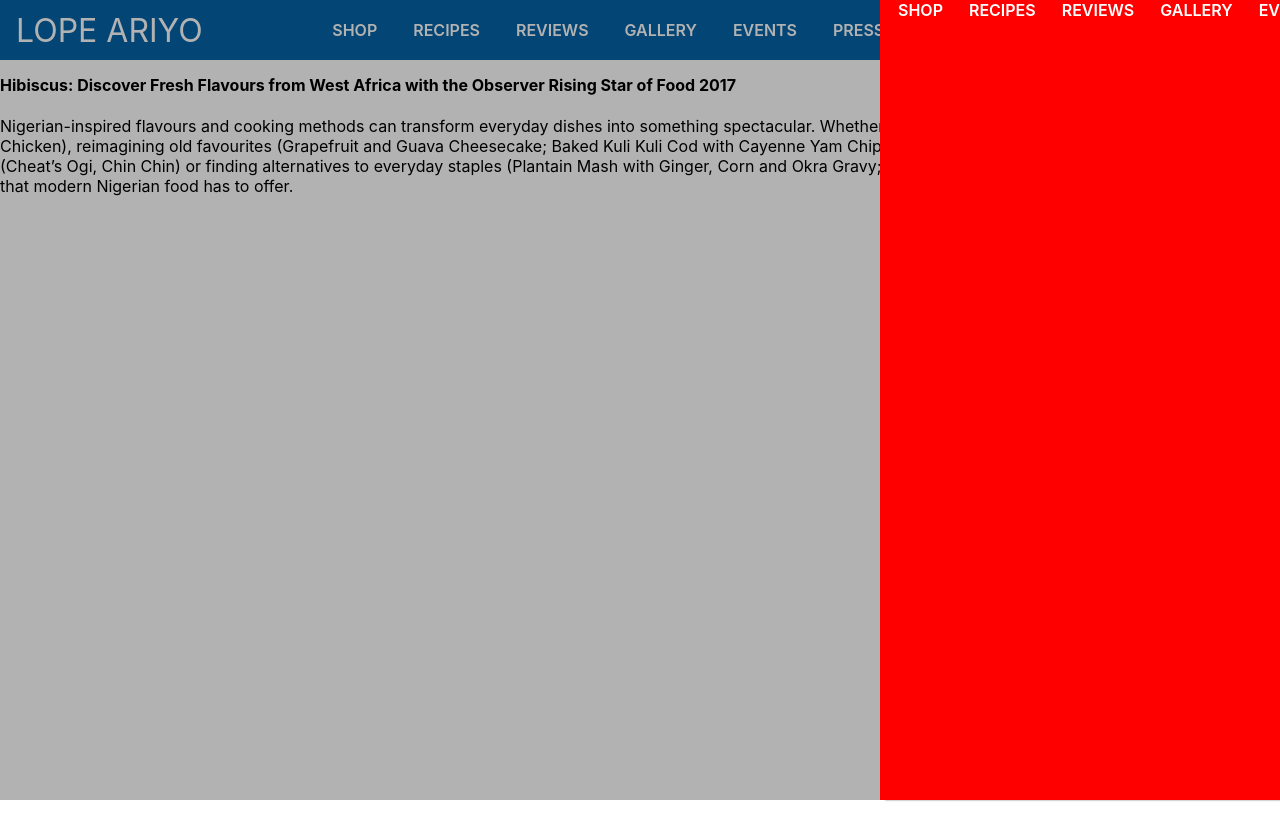
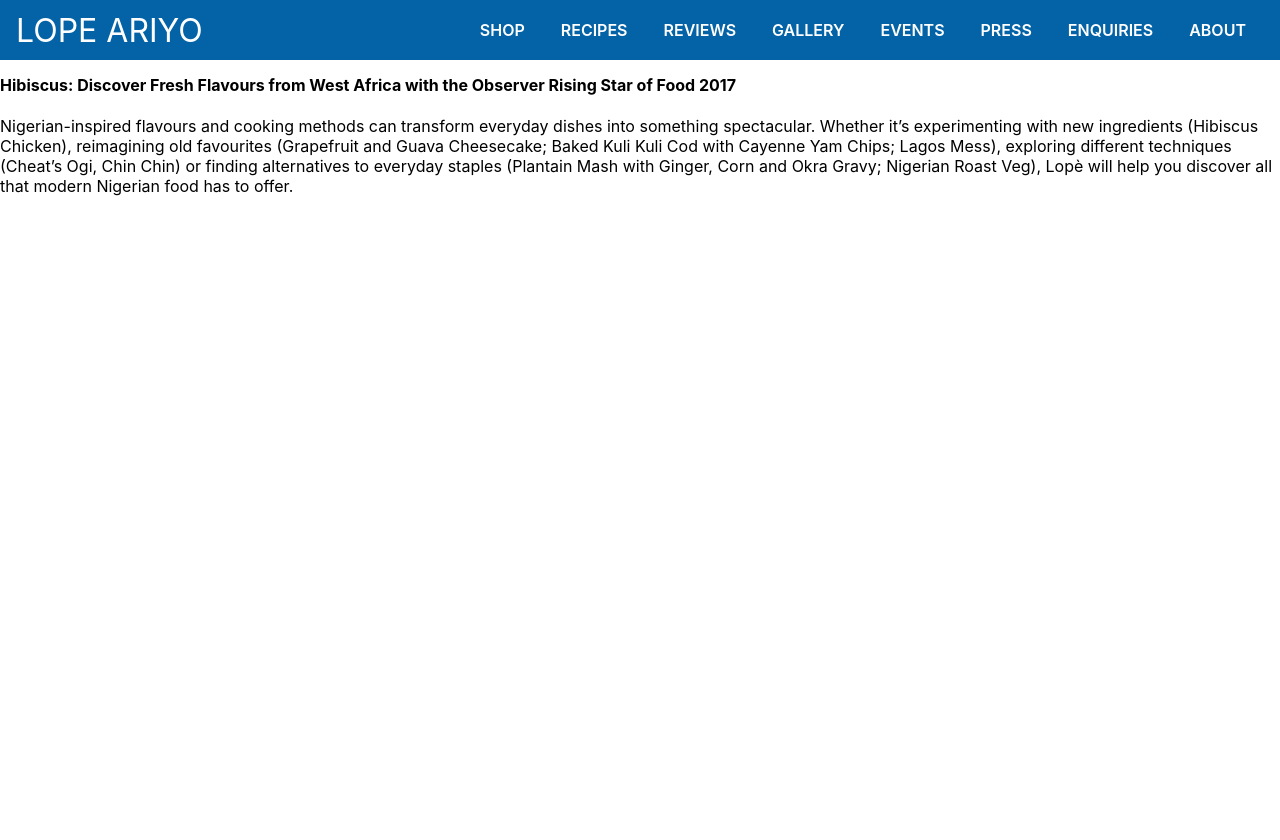
Before and after one commit to LopeAriyo/hibiscus, a React (Create React App) app: page / in a window 1280 px wide. Shown: the top 840 px of the page. Built offline with nearby package versions, Linux system fonts and the light colour scheme.

Commit message:
Created all components for the menu

```diff
--- a/src/App.js
+++ b/src/App.js
@@ -3,12 +3,32 @@
 import SideNavbar from "./components/SideNavbar/SideNavbar";
 import Backdrop from "./components/Backdrop/Backdrop";
 class App extends Component {
+    state = {
+        sideNavigationVisible: false
+    };
+
+    handleHamburgerClick = () => {
+        this.setState(prevState => {
+            return { sideNavigationVisible: !prevState.sideNavigationVisible };
+        });
+    };
+
+    handleBackDropClick = () => {
+        this.setState({ sideNavigationVisible: false });
+    };
+
     render() {
+        let backdrop;
+
+        if (this.state.sideNavigationVisible) {
+            backdrop = <Backdrop handleClick={this.handleBackDropClick} />;
+        }
+
         return (
             <div style={{ height: "100%" }}>
-                <Navbar />
-                <SideNavbar />
-                <Backdrop />
+                <Navbar handleHamburgerClick={this.handleHamburgerClick} />
+                <SideNavbar visible={this.state.sideNavigationVisible} />
+                {backdrop}
                 <main style={{ marginTop: "75px" }}>
                     <h4>
                         Hibiscus: Discover Fresh Flavours from West Africa with
--- a/src/components/Backdrop/Backdrop.js
+++ b/src/components/Backdrop/Backdrop.js
@@ -1,6 +1,8 @@
 import React from "react";
 import "./Backdrop.css";
 
-const backdrop = props => <div className="backdrop" />;
+const backdrop = props => (
+    <div className="backdrop" onClick={props.handleClick} />
+);
 
 export default backdrop;
--- a/src/components/Navbar/Navbar.css
+++ b/src/components/Navbar/Navbar.css
@@ -80,3 +80,15 @@
     color: #393101;
     text-decoration: none;
 }
+
+@media (max-width: 768px) {
+    .navbar-options {
+        display: none;
+    }
+}
+
+@media (min-width: 769px) {
+    .navbar-hamburger {
+        display: none;
+    }
+}
--- a/src/components/Navbar/Navbar.js
+++ b/src/components/Navbar/Navbar.js
@@ -45,9 +45,8 @@
                     </li>
                 </ul>
             </div>
-            <div className="navbar-spacer"></div>
-            <div>
-                <HamburgerIcon />
+            <div className="navbar-hamburger">
+                <HamburgerIcon handleClick={props.handleHamburgerClick} />
             </div>
         </nav>
     </header>
--- a/src/components/SideNavbar/HamburgerIcon.js
+++ b/src/components/SideNavbar/HamburgerIcon.js
@@ -3,7 +3,7 @@
 import "./HamburgerIcon.css";
 
 const hamburgerIcon = props => (
-    <button className="hamburger-icon">
+    <button className="hamburger-icon" onClick={props.handleClick}>
         <div className="hamburger-line" />
         <div className="hamburger-line" />
         <div className="hamburger-line" />
--- a/src/components/SideNavbar/SideNavbar.css
+++ b/src/components/SideNavbar/SideNavbar.css
@@ -1,6 +1,4 @@
 .side-navbar-navigation {
-    display: flex;
-    flex-direction: column;
     top: 0;
     right: 0;
     height: 100%;
@@ -10,4 +8,36 @@
     box-shadow: 5px 0px 2px rgba(0, 0, 0, 0.5);
     position: fixed;
     z-index: 200;
+    transform: translateX(0%);
+    transition: transform 0.5s ease-out;
 }
+
+.side-navbar-navigation .open {
+    transform: translateX(-100%);
+}
+
+.side-navbar-options ul {
+    display: flex;
+    flex-direction: column;
+    list-style: none;
+    margin: 0;
+    padding: 0;
+    display: flex;
+    flex-direction: column;
+    justify-content: center;
+}
+
+.side-navbar-options a {
+    color: #ffffff;
+    text-decoration: none;
+}
+
+.side-navbar-options li {
+    margin: 0.5rem 2rem;
+}
+
+@media (min-width: 769px) {
+    .side-navbar-navigation {
+        display: none;
+    }
+}
--- a/src/components/SideNavbar/SideNavbar.js
+++ b/src/components/SideNavbar/SideNavbar.js
@@ -1,9 +1,15 @@
 import React from "react";
 import "./SideNavbar.css";
 
-const sideNav = props => (
-    <nav className="side-navbar-navigation">
-        <div className="navbar-options">
+const sideNav = props => {
+    let navClassName = "side-navbar-navigation";
+
+    if (props.visible) {
+        navClassName = "side-navbar-navigation open";
+    }
+    return (
+        <nav className={navClassName}>
+            <div className="side-navbar-options">
                 <ul>
                     <li>
                         {" "}
@@ -41,5 +47,6 @@
             </div>
         </nav>
     );
+};
 
 export default sideNav;
```
Lines whose indentation alone changed are shown as unchanged.
